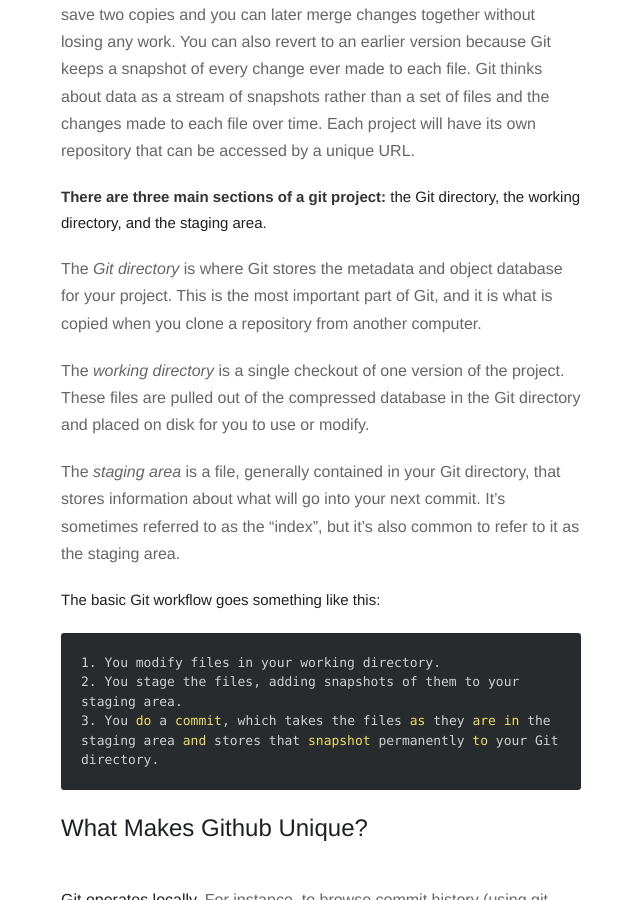
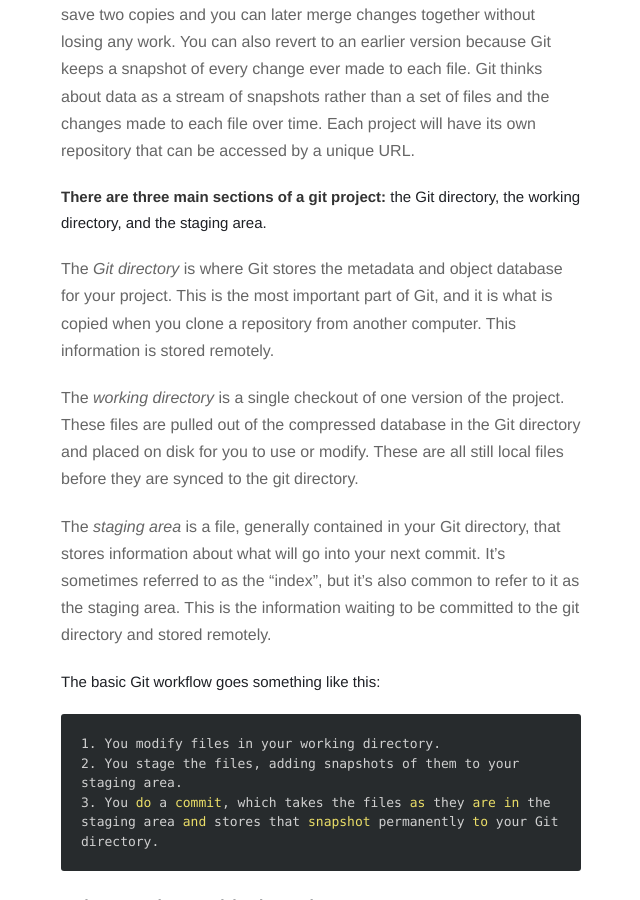
Before and after one commit to CherylTino/Github-for-Publishers, a Jekyll site: the page built from _posts/2015-08-13-what-is-github.md, in a window 1280 px wide and 900 px high, scrolled down 419 px. Shown: the whole window, without its empty margins (319-959 px from the left). Built offline with Jekyll 4.4.1, drawn with Linux system fonts in a browser that asks for light colours; nearby versions of some CDN libraries; Markdown is read by kramdown in place of the engine named in the settings.

Commit message:
rewrite definitions

```diff
--- a/_posts/2013-11-10-welcome-to-jekyll.markdown
+++ b/_posts/2013-11-10-welcome-to-jekyll.markdown
@@ -3,7 +3,7 @@ title:  "Git Dictionary"
 date:   2013-08-10 10:18:00
 description: 'A Quick Reference Guide to Git Lingo'
 ---
-**Branch:** How do multiple people work on a project at the same time without Git getting them confused? Usually, they “branch off” of the main project with their own versions full of changes they themselves have made. After they’re done, it’s time to “merge” that branch back with the “master,” the main directory of the project.
+**Branch:** This is how multiple people can work on a project at the same time without Git getting them confused. When working on a specific section of the project, a user can “branch off” of the main project with their own versions full of changes they themselves have made. After they’re done, it’s time to “merge” that branch back with the “master,” the main directory of the project.
 
 **Changelog:** A list of the changes made to a repository that includes commit messages, authors, and other metadata linked to each revision.
 
@@ -19,6 +19,8 @@ description: 'A Quick Reference Guide to Git Lingo'
 
 **HEAD:** Think of HEAD as the current branch that is being checked out. The HEAD is simply a reference to the last commit, or the “parent of your next commit”. It can be moved around by using “detached head mode”, but this is dangerous as it can alter saved work.
 
+**Master** This is the default branch automatically created when you create a new repository.
+
 **Push:** Sending information up to be stored on github.com’s servers
 
 **Pull:** Pull requests let you tell others about changes you've made to a repository on GitHub. Once a pull request is sent, interested parties can review the set of changes, discuss potential modifications, and even push follow-up commits if necessary.
--- a/_posts/2015-08-13-what-is-github.md
+++ b/_posts/2015-08-13-what-is-github.md
@@ -9,11 +9,11 @@ Each project will have its own repository that can be accessed by a unique URL.
 
 #####There are three main sections of a git project: **the Git directory, the working directory, and the staging area.**
 
-The _Git directory_ is where Git stores the metadata and object database for your project. This is the most important part of Git, and it is what is copied when you clone a repository from another computer.
+The _Git directory_ is where Git stores the metadata and object database for your project. This is the most important part of Git, and it is what is copied when you clone a repository from another computer. This information is stored remotely.
 
-The _working directory_ is a single checkout of one version of the project. These files are pulled out of the compressed database in the Git directory and placed on disk for you to use or modify.
+The _working directory_ is a single checkout of one version of the project. These files are pulled out of the compressed database in the Git directory and placed on disk for you to use or modify. These are all still local files before they are synced to the git directory.
 
-The _staging area_ is a file, generally contained in your Git directory, that stores information about what will go into your next commit. It’s sometimes referred to as the “index”, but it’s also common to refer to it as the staging area.
+The _staging area_ is a file, generally contained in your Git directory, that stores information about what will go into your next commit. It’s sometimes referred to as the “index”, but it’s also common to refer to it as the staging area. This is the information waiting to be committed to the git directory and stored remotely.
 
 #####**The basic Git workflow goes something like this:**
 
```
Also changed, not shown: _posts/2015-08-11-beginners-guide.md (+1 -1 lines), about.md (+1 -1 lines).
